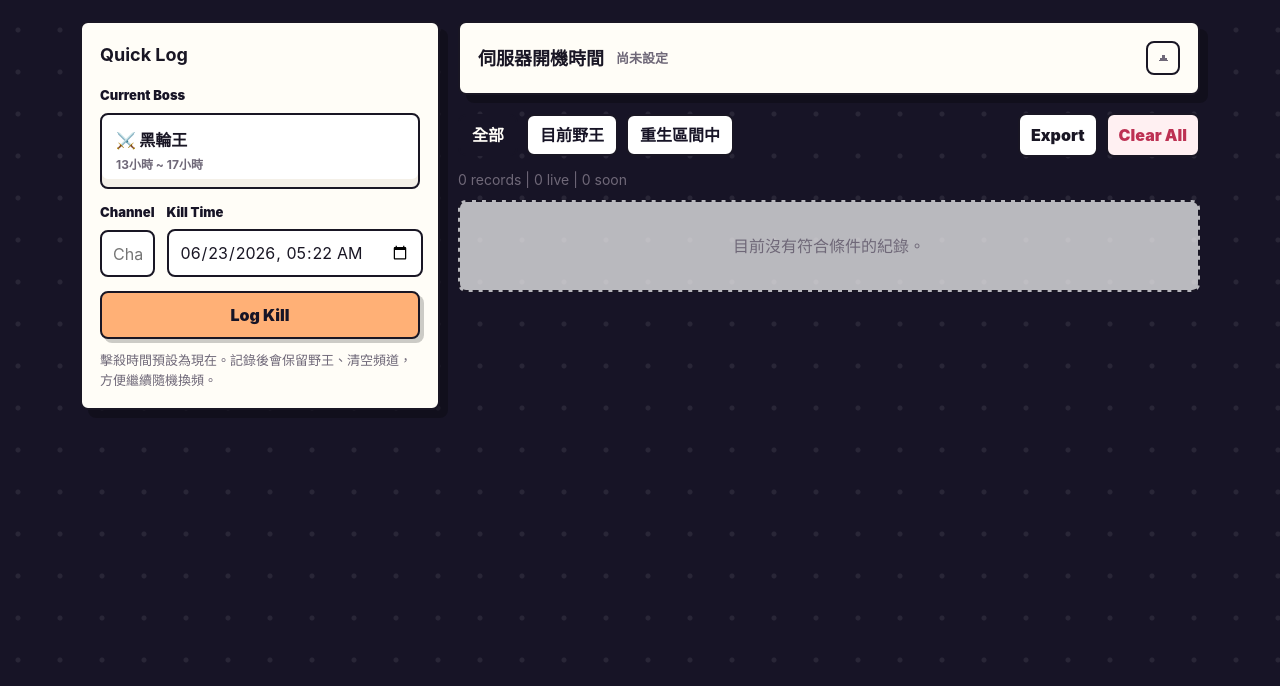
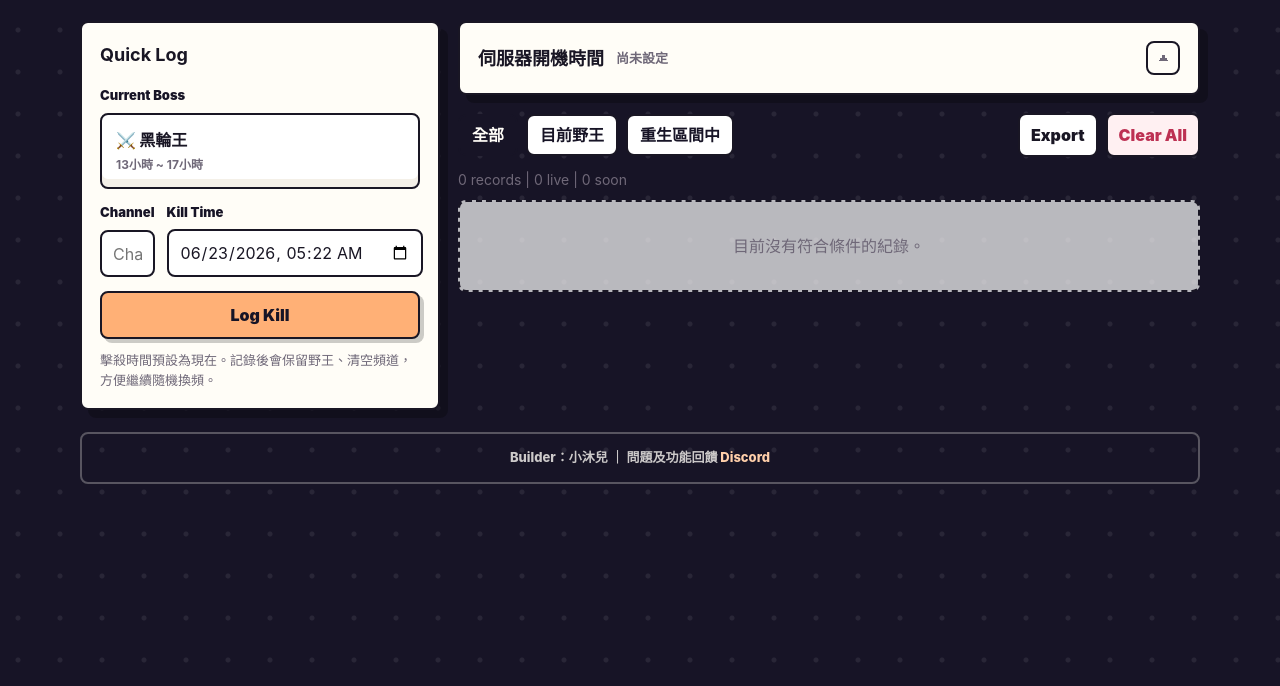
Before and after one commit to Kouri0812/artale-boss-timer, a plain HTML site: page index.html in a window 1280 px wide. Shown: the part 114-800 px from the top of the page. Drawn offline with Linux system fonts and the light colour scheme.

Commit message:
Add files via upload

```diff
--- a/index.html
+++ b/index.html
@@ -631,6 +631,26 @@
       transform: translateX(-50%) translateY(0);
     }
 
+    .site-footer {
+      margin-top: 22px;
+      padding: 14px 16px;
+      border: 2px solid rgba(255, 253, 247, .28);
+      border-radius: 8px;
+      color: rgba(255, 253, 247, .78);
+      font-size: 13px;
+      font-weight: 800;
+      text-align: center;
+    }
+
+    .site-footer a {
+      color: #ffcfaa;
+      text-decoration: none;
+    }
+
+    .site-footer a:hover {
+      text-decoration: underline;
+    }
+
     @media (max-width: 860px) {
       .page {
         width: min(100% - 24px, 720px);
@@ -759,6 +779,10 @@
         <div id="recordsArea" style="margin-top: 10px;"></div>
       </section>
     </section>
+    <footer class="site-footer">
+      Builder：小沐兒 ｜ 問題及功能回饋
+      <a href="https://discord.gg/WBEFra6cXW" target="_blank" rel="noopener noreferrer">Discord</a>
+    </footer>
   </main>
 
   <div class="modal" id="bossModal" hidden>
```
